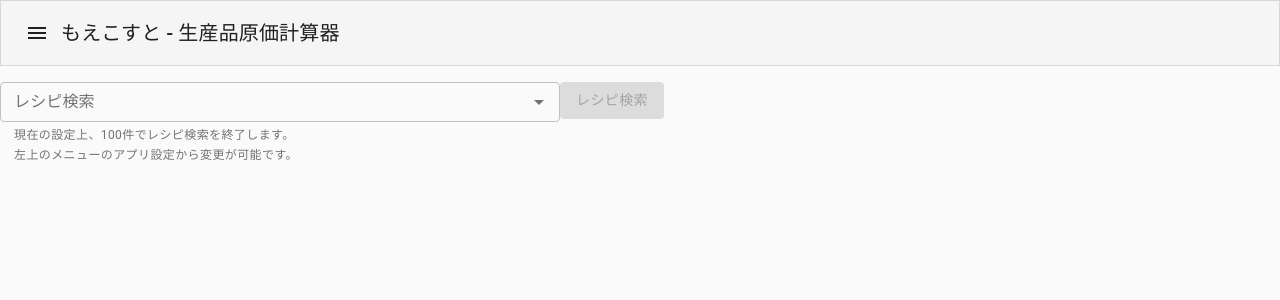
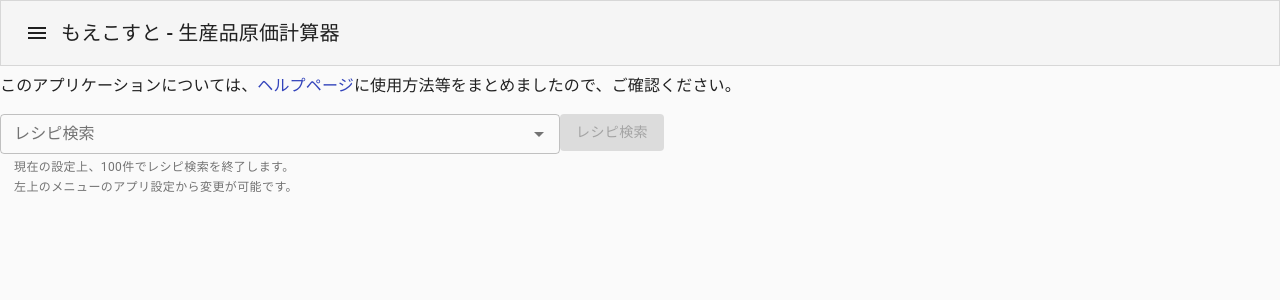
Before and after one commit to Helestia/moecost, a React (Create React App) app: page / in a window 1280 px wide. Shown: the top 300 px of the page. Built offline with nearby package versions, Linux system fonts and the light colour scheme.

Commit message:
feature: トップページにヘルプへのリンクを含む説明を追加

```diff
--- a/src/components/component/searchSection/renderRecipeFindBox.tsx
+++ b/src/components/component/searchSection/renderRecipeFindBox.tsx
@@ -13,8 +13,9 @@ import AutoComplete,
 import {FilterOptionsState} from '@material-ui/lab/useAutocomplete'
 
 
-import Box          from '@material-ui/core/Box'
-import Button       from '@material-ui/core/Button'
+import Box          from '@material-ui/core/Box';
+import Button       from '@material-ui/core/Button';
+import Link         from '@material-ui/core/Link';
 import TextField    from '@material-ui/core/TextField';
 import Typography   from '@material-ui/core/Typography';
 import {
@@ -69,6 +70,13 @@ const RenderRecipeFindBox:React.FC<tRenderRecipeFindBox> = (props) => {
     const handleButtonClick = () => handleSubmit();
 
     return (
+        <>
+            <Box
+                marginTop={1}
+                marginBottom={1}
+            >
+                <Typography>このアプリケーションについては、<Link href="./helps/" target="_blank">ヘルプページ</Link>に使用方法等をまとめましたので、ご確認ください。</Typography>
+            </Box>
             <Box
                 className={classes.rootBox}
             >
@@ -107,6 +115,7 @@ const RenderRecipeFindBox:React.FC<tRenderRecipeFindBox> = (props) => {
                     </Button>
                 </Box>
             </Box>
+        </>
     );
 }
 
```
Lines whose indentation alone changed are shown as unchanged.
